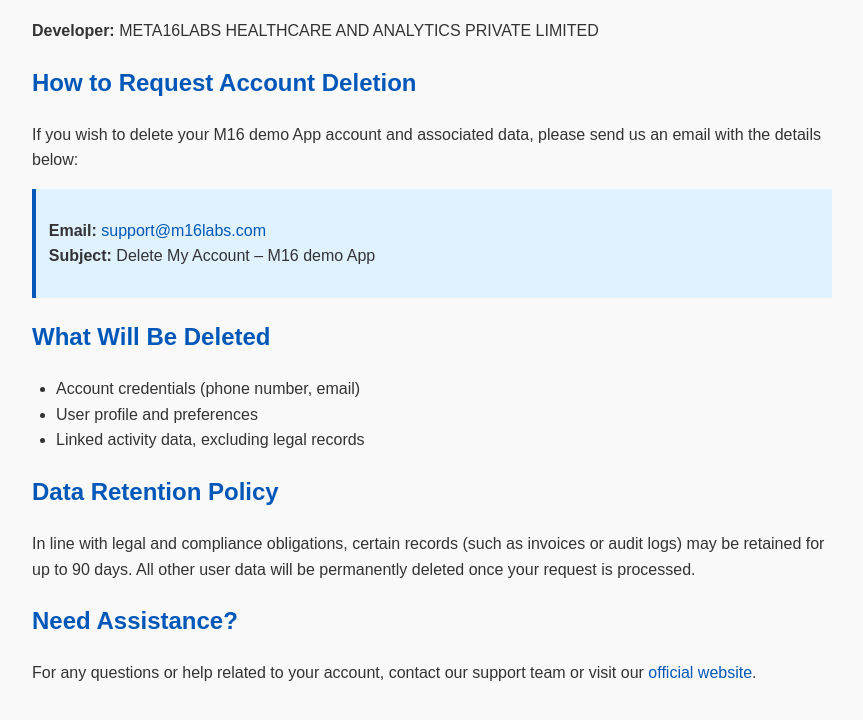
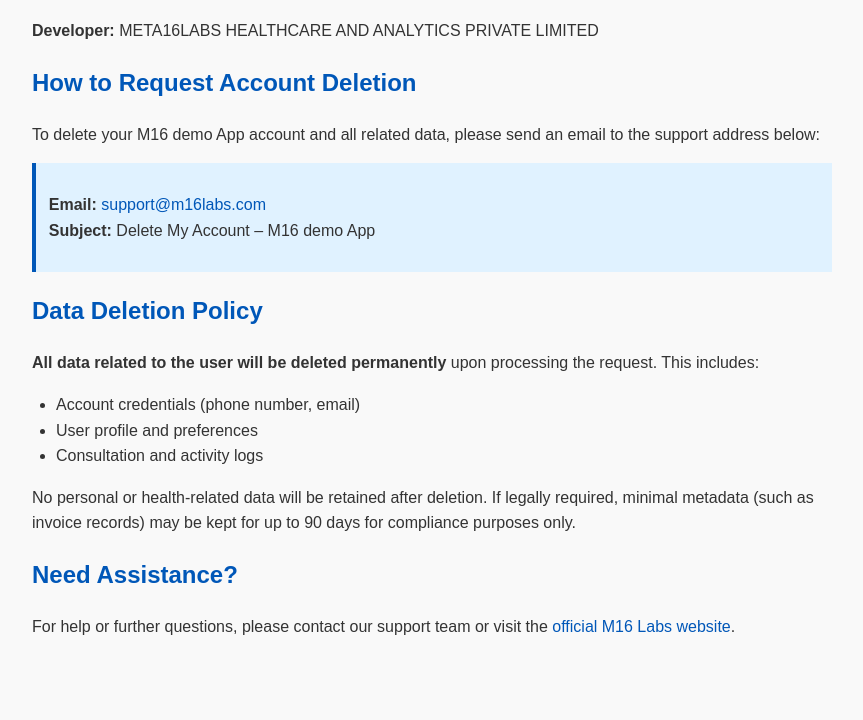
Before and after one commit to akashmeta16/patientapp-delete, a plain HTML site: page index.html in a window 1280 px wide. Shown: the part 124-844 px from the top of the page, without its empty margins (208-1071 px from the left). Drawn offline with Linux system fonts and the light colour scheme.

Commit message:
Update index.html

```diff
--- a/index.html
+++ b/index.html
@@ -41,7 +41,7 @@
 
   <h2>How to Request Account Deletion</h2>
   <p>
-    If you wish to delete your M16 demo App account and associated data, please send us an email with the details below:
+    To delete your M16 demo App account and all related data, please send an email to the support address below:
   </p>
 
   <div class="email-box">
@@ -52,21 +52,23 @@
     </p>
   </div>
 
-  <h2>What Will Be Deleted</h2>
+  <h2>Data Deletion Policy</h2>
+  <p>
+    <strong>All data related to the user will be deleted permanently</strong> upon processing the request. This includes:
+  </p>
   <ul>
     <li>Account credentials (phone number, email)</li>
     <li>User profile and preferences</li>
-    <li>Linked activity data, excluding legal records</li>
+    <li>Consultation and activity logs</li>
   </ul>
 
-  <h2>Data Retention Policy</h2>
   <p>
-    In line with legal and compliance obligations, certain records (such as invoices or audit logs) may be retained for up to 90 days. All other user data will be permanently deleted once your request is processed.
+    No personal or health-related data will be retained after deletion. If legally required, minimal metadata (such as invoice records) may be kept for up to 90 days for compliance purposes only.
   </p>
 
   <h2>Need Assistance?</h2>
   <p>
-    For any questions or help related to your account, contact our support team or visit our <a href="https://www.m16labs.com">official website</a>.
+    For help or further questions, please contact our support team or visit the <a href="https://www.m16labs.com">official M16 Labs website</a>.
   </p>
 </body>
 </html>
```
